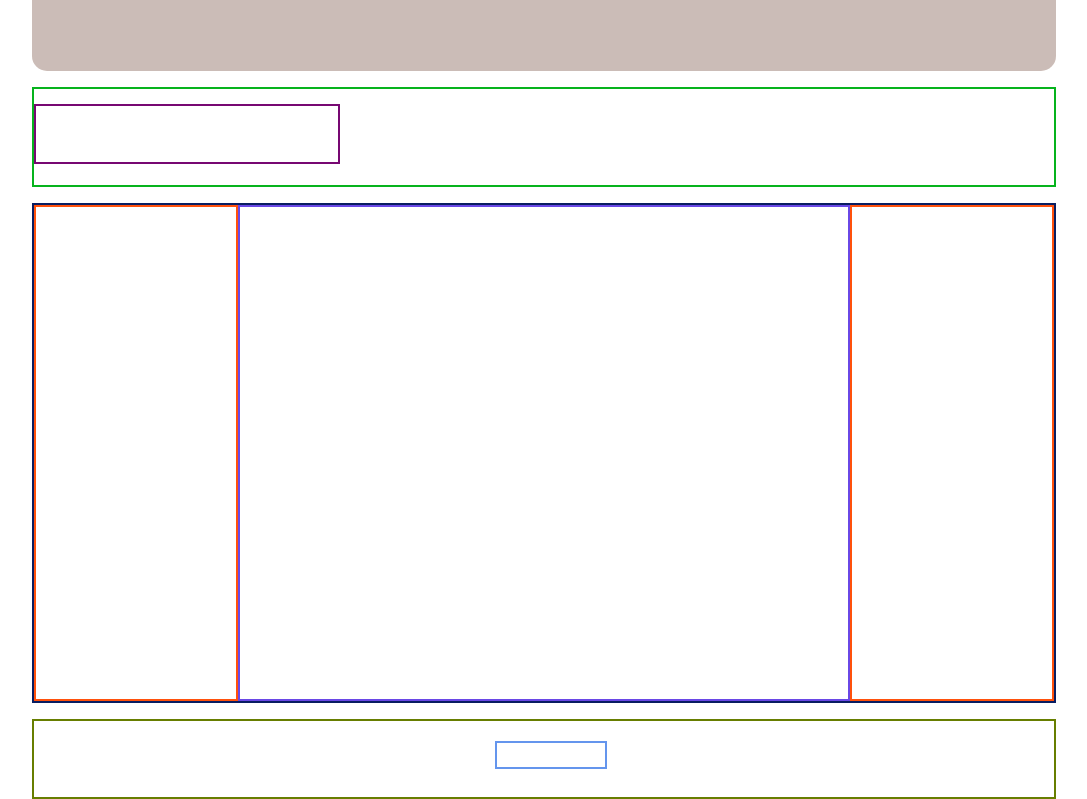
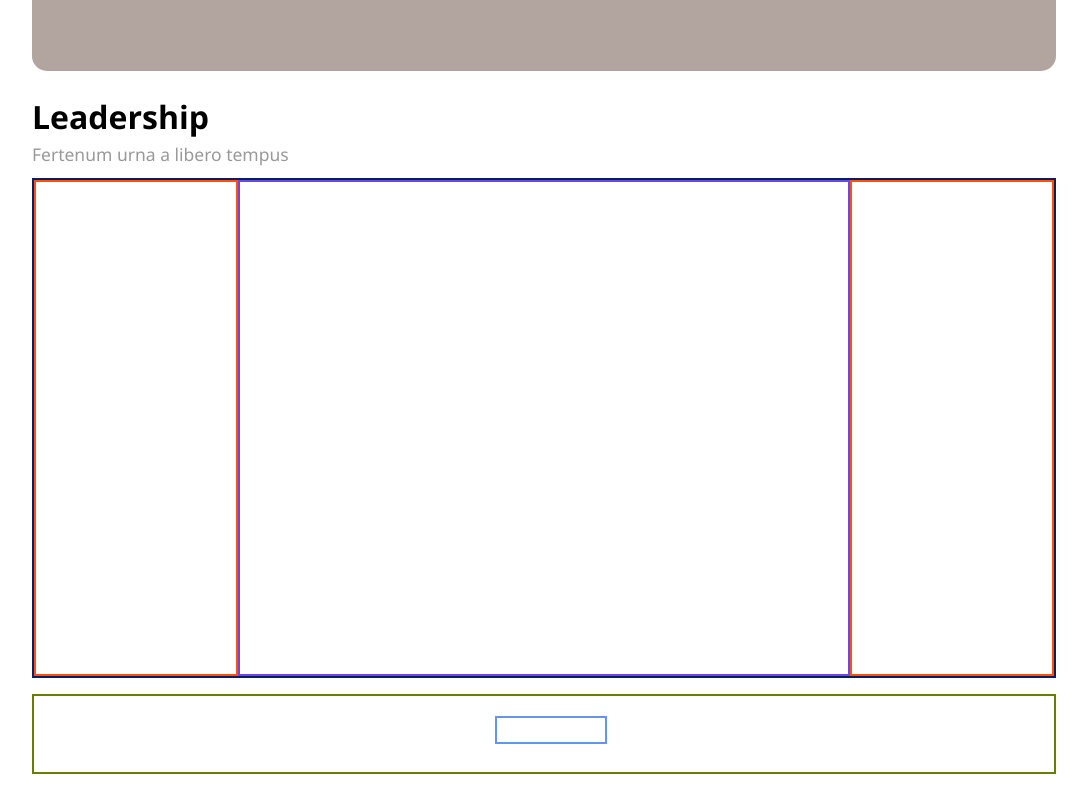
Before and after one commit to GasGas7/htmlcss-wp, a plain HTML site: page index.html in a window 1280 px wide. Shown: the part 874-1673 px from the top of the page, without its empty margins (96-1183 px from the left). After the commit the page ends 1648 px from the top, so only its background shows below. Drawn offline with Linux system fonts and the light colour scheme.

Commit message:
Complete Main_title section

```diff
--- a/css/style.css
+++ b/css/style.css
@@ -45,7 +45,7 @@ a:hover {
         height: 100%;
         width: 100%;
         border-radius: 15px;
-    background-color: rgba(0, 0, 0, 0.2);
+        background-color: rgba(0, 0, 0, 0.3);
     }
     .lorem_yoga{
         position: absolute;
@@ -66,26 +66,26 @@ a:hover {
     }
     /* /Photo.main class */
 
+    /* Tiitle.main class */
+    .titlemain{
+        position: relative;
+        width: 100%;
+        margin-top: 1.5rem;
+    }
+    .titlemain span{
+    position: absolute;
+    top: 47px;
+    font-size:17.5px;
+    font-weight: 400;
+    color: rgb(153, 153, 153);
+    }
+    /* Tiitle.main class */
 
-.titlemain{
-    height: 100px;
-    width: 100%;
-    margin-top: 1rem;
-    border: 2px solid rgb(6, 179, 29);
-    padding-top: 15px;
-
-}
-.leadership{
-    height:60px;
-    width: 30%;
-    border: 2px solid rgb(119, 8, 114);
-    padding-top: 20;
-}
-
+    /* Column.main class */
     .column_main{
         height: 500px;
         width: 100%;
-    margin-top: 1rem;
+        margin-top: 2.5rem;
         border: 2px solid rgb(9, 29, 97);
     }
 
--- a/index.html
+++ b/index.html
@@ -52,17 +52,17 @@
 
             <!-- div titolo main -->
             <div class="titlemain">
-
-                <!-- div per inserire titolo main -->
-                <div class="leadership">
-                </div>
-
+                <h1>Leadership</h1>
+                <span>Fertenum urna a libero tempus</span>
+                <!-- <div class="leadership">
+                </div> -->
             </div>
             <!-- /div titolo main -->
 
             <!-- Main 3 colonne -->
             <div class="column_main clearfix">
-                <aside class="sidebar left"></aside>
+                <aside class="sidebar left">
+                </aside>
                 <div class="contentmain"></div>
                 <aside class="sidebar right"></aside>
             </div>
```
Lines whose indentation alone changed are shown as unchanged.
